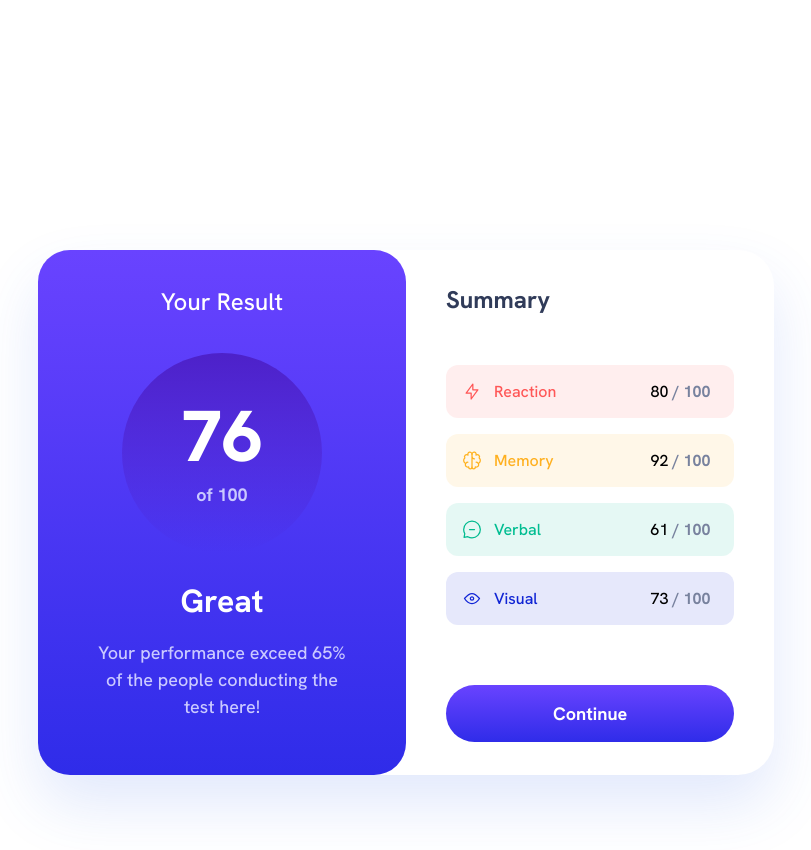
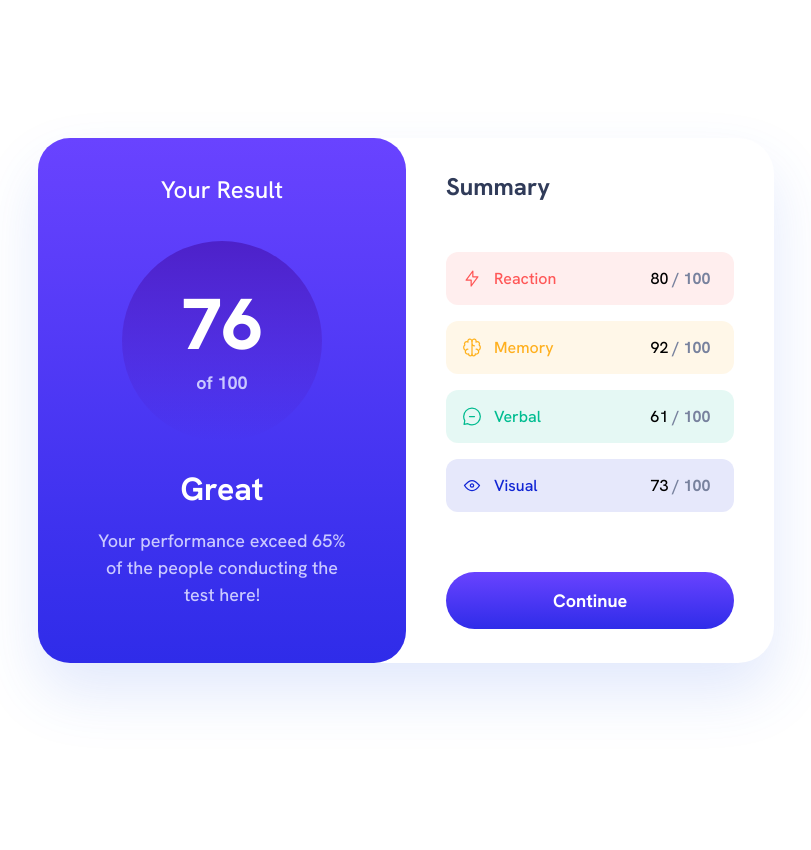
Before and after one commit to MrRobotBDR/Results-summary-component, a plain HTML site: page index.html in a window 1280 px wide. Shown: the whole page, without its empty margins (234-1045 px from the left). After the commit the page ends 800 px from the top, so only its background shows below. Drawn offline with Linux system fonts and the light colour scheme.

Commit message:
Update style.css

```diff
--- a/style.css
+++ b/style.css
@@ -28,9 +28,14 @@
 	box-sizing: border-box;
 	font-family: "Hanken Grotesk", sans-serif;
 }
+body {
+	min-height: 100vh;
+display: grid;
+place-items: center;
+}
 
 .container {
-	margin: 250px auto;
+/* 	margin: 250px auto; */
 	width: 46rem;
 	display: grid;
 	grid-template-columns: 1fr 1fr;
```
